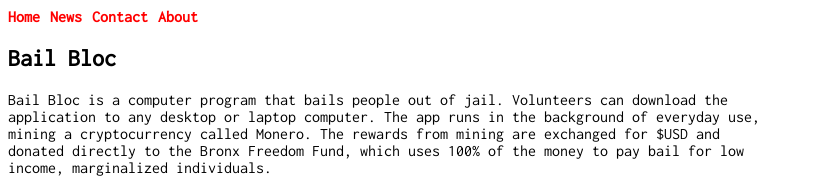
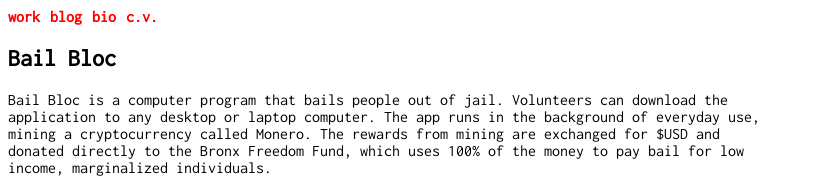
Before and after one commit to prismspecs/prismspecs.github.io, a Jekyll site: the page built from index.md, in a window 1280 px wide and 900 px high. Shown: the top 193 px of the window, without its empty margins (0-831 px from the left). Built offline with Jekyll 4.4.1, drawn with Linux system fonts in a browser that asks for light colours; our own code applies the rules of GitHub Pages for plain Markdown files; a script that is not in the unit is left out.

Commit message:
Updated default.html.

```diff
--- a/_layouts/default.html
+++ b/_layouts/default.html
@@ -19,10 +19,10 @@
 	<div class="wrapper">
 		<div class="topnav" id="myTopnav">
 			<a href="javascript:void(0);" class="icon" onclick="myFunction()"><i class="	fa fa-angle-double-down"></i></a>
-			<a href="#home" class="active">Home</a>
-			<a href="#news">News</a>
-			<a href="#contact">Contact</a>
-			<a href="#about">About</a>
+			<a href="#home" class="active">work</a>
+			<a href="#news">blog</a>
+			<a href="#contact">bio</a>
+			<a href="#about">c.v.</a>
 
 		</div>
 		<!-- <header>
```
